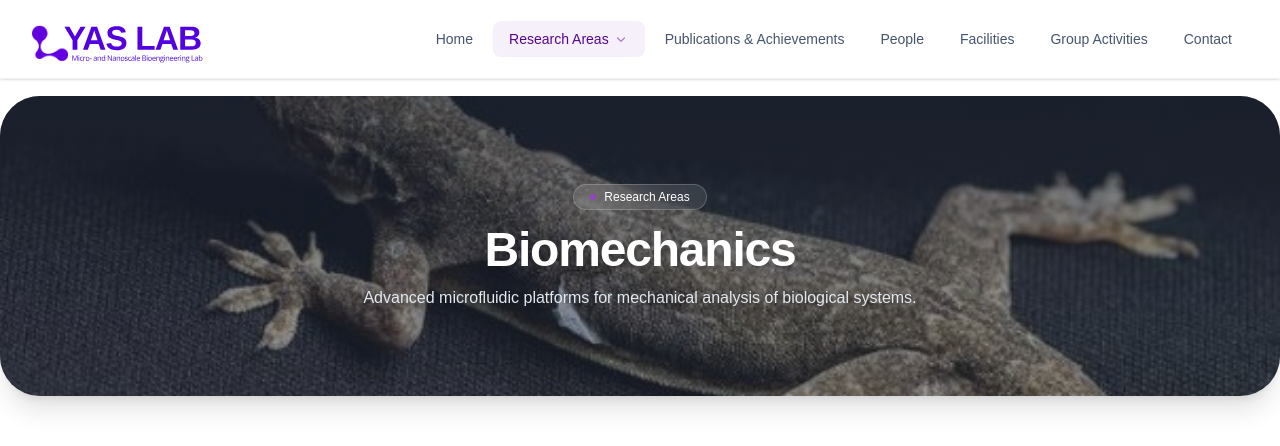
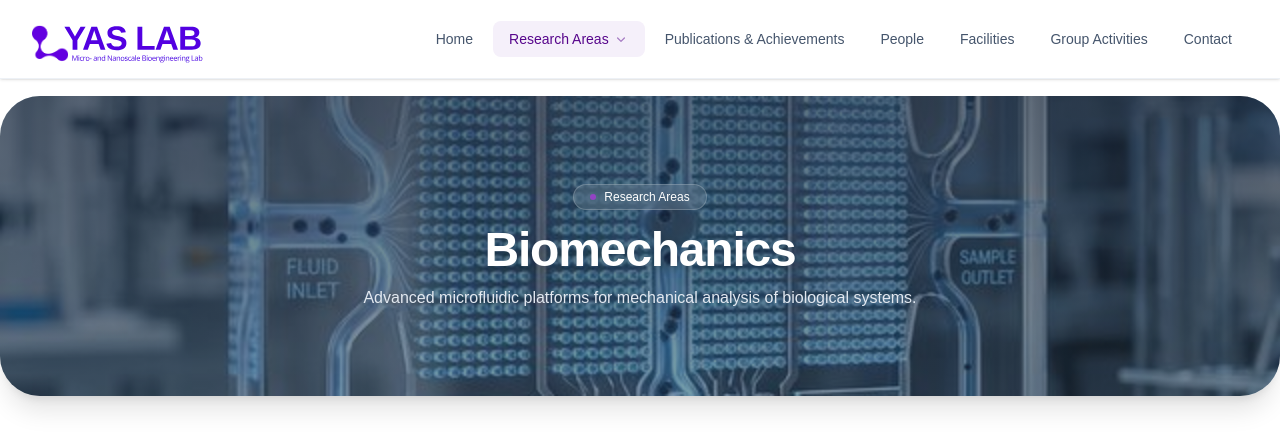
Before and after one commit to tinaytini/mnbe-lab, a Next.js app: page /research/biomechanics in a window 1280 px wide. Shown: the top 446 px of the page. Built offline with nearby package versions, Linux system fonts and the light colour scheme.

Commit message:
Generate and integrate custom biomechanics hero image

```diff
--- a/src/app/research/biomechanics/page.tsx
+++ b/src/app/research/biomechanics/page.tsx
@@ -7,7 +7,7 @@ export default function BiomechanicsPage() {
             {/* Header section with Hero Image */}
             <section className="relative max-w-7xl mx-auto px-6 lg:px-8 mb-16 h-[300px] rounded-[2.5rem] overflow-hidden flex items-center justify-center group shadow-xl">
                 <Image
-                    src="/uploads/ScienceCoverPage.jpg"
+                    src="/uploads/biomechanics-hero.png"
                     alt="Research Hero"
                     fill
                     className="object-cover opacity-90"
```
Also changed, not shown: public/uploads/biomechanics-hero.png (added).
